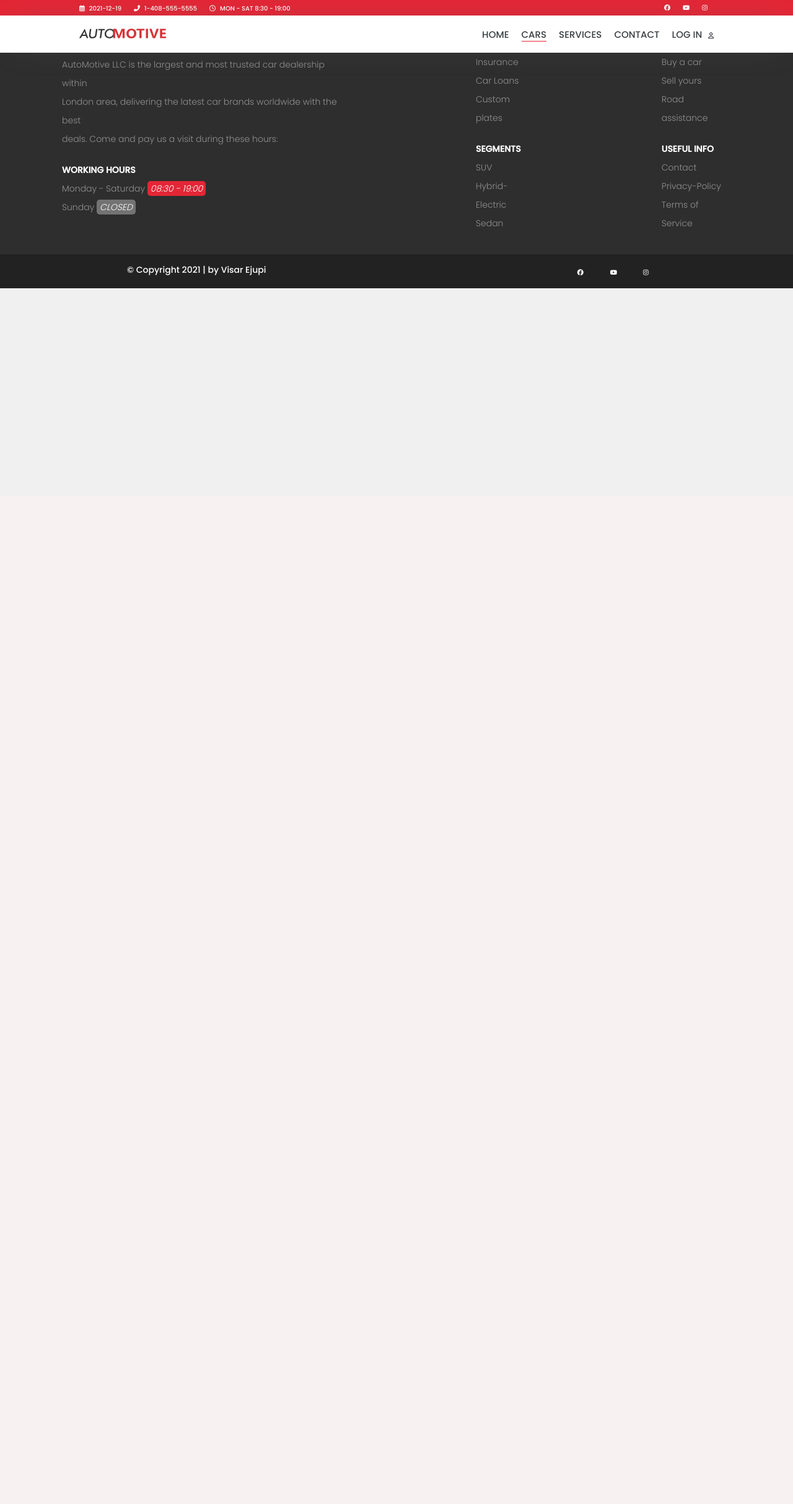
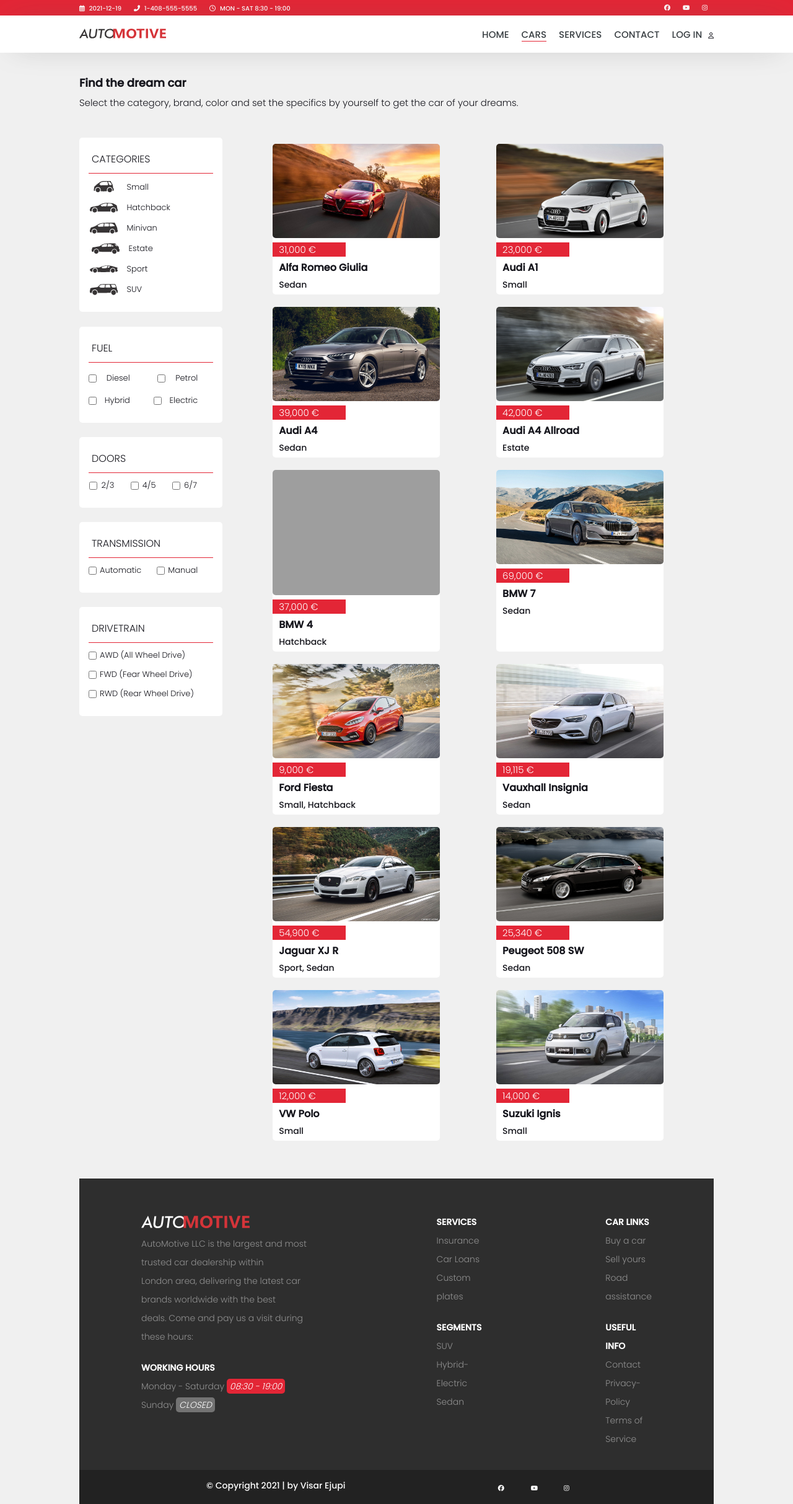
Before and after one commit to visarejupi/AUTOMOTIVEproject, a PHP site: page /cars.php in a window 1280 px wide. Shown: the whole page at 62% size. Before the commit the page ends 465 px from the top, so only its background shows below. Run offline with PHP 8.4, Linux system fonts and the light colour scheme; some libraries are stand-ins or nearby versions; grey boxes are pictures that could not be loaded.

Commit message:
puna te cars.php

```diff
--- a/cars.php
+++ b/cars.php
@@ -74,7 +74,152 @@
 
 
 <!-- MAIN CODE HERE -->
+<div class="container" >
+  <br>
+  <br>
+  <br>
+<h2 class="carstitle">Find the dream car</h2>
+<p class="carsp">Select the category, brand, color and set the specifics by yourself to get the car of your dreams.</p>
+  <div id="products">
+<aside>
+<ul class="aside" id="categories">
+  <h3 class="title">CATEGORIES</h3>
+  <li><a><img src="images/cars/cartypes/MICRO.svg" alt="" width="45" style="height: 18px;">Small</a></li>
+  <li><a><img src="images/cars/cartypes/HATCHBACK1.svg" alt="" width="45">Hatchback</a></li>
+  <li><a><img src="images/cars/cartypes/MINIVAN1.svg" alt="" width="45">Minivan</aimg></li>
+  <li><a><img src="images/cars/cartypes/CUV.svg" alt="" width="45">Estate</a></li>
+  <li><a><img src="images/cars/cartypes/SUPERCAR.svg" alt="" width="45">Sport</a></li>
+  <li><a><img src="images/cars/cartypes/SUV1.svg" alt="" width="45">SUV</a></li>
+</ul>
+<ul class="aside" id="fuel">
+  <h3 class="title">FUEL</h3>
+  <li>
+  <input type="checkbox" id="diesel">
+  <label for="diesel" id="f">Diesel</label>
+  <input type="checkbox" id="petrol">
+  <label for="petrol">Petrol</label>
+</li>
+<li>
+  <input type="checkbox" id="hybrid">
+  <label for="hybrid">Hybrid</label>
+  <input type="checkbox" id="electric">
+  <label for="electric">Electric</label>
+</li>
+</ul>
+<ul class="aside" id="doors">
+  <h3 class="title">DOORS</h3>
+  <li>
+    <input type="checkbox"  id="2/3">
+    <label for="2/3">2/3</label>
+    <input type="checkbox" id="4/5">
+    <label for="4/5">4/5</label>
+    <input type="checkbox" id="6/7">
+    <label for="6/7">6/7</label>
+  </li>
+</ul>
+<ul class="aside" id="transmission">
+  <h3 class="title">TRANSMISSION</h3>
+  <li>
+    <input type="checkbox" id="automatic">
+    <label for="automatic">Automatic</label>
+    <input type="checkbox" id="manual">
+    <label for="manual">Manual</label>
+  </li>
+</ul>
+<ul class="aside" id="drivetrain">
+  <h3 class="title">DRIVETRAIN</h3>
+  <li>
+    <input type="checkbox" id="awd">
+    <label for="awd">AWD (All Wheel Drive)</label>
+  </li>
+  <li>
+    <input type="checkbox" id="fwd">
+    <label for="fwd">FWD (Fear Wheel Drive)</label>
+  </li>
+  <li>
+    <input type="checkbox" id="rwd">
+    <label for="rwd">RWD (Rear Wheel Drive)</label>
+  </li>
+</ul>
+</aside>
+<section>
+  <div class="cardeals_container" id="cars">
+    <div class="box"  id="box">
+      <img src="images/cars/carpictures/alfaromeo.jpg" alt="">
+      <h2>31,000	&#128;</h2>
+      <h1>Alfa Romeo Giulia</h1>
+      <p>Sedan</p>
+    </div>
+    <div class="box" id="box">
+      <img src="images/cars/carpictures/audia1.jpg" alt="">
+      <h2>23,000	&#128;</h2>
+      <h1>Audi A1</h1>
+      <p>Small</p>
+    </div>
+    <div class="box" id="box">
+      <img src="images/cars/carpictures/audia4.jpg" alt="">
+        <h2>39,000	&#128;</h2>
+        <h1>Audi A4</h1>
+        <p>Sedan</p>
+      </div>
+      <div class="box" id="box">
+        <img src="images/cars/carpictures/audia4allroad.jpg" alt="">
+        <h2>42,000	&#128;</h2>
+      <h1>Audi A4 Allroad</h1>
+      <p>Estate</p>
+    </div>
+    <div class="box" id="box">
+      <img src="images/cars/carpictures/bmw4.jpg" alt="">
+      <h2>37,000	&#128;</h2>
+      <h1>BMW 4</h1>
+      <p>Hatchback</p>
+    </div>
+    <div class="box" id="box">
+      <img src="images/cars/carpictures/bmw7.jpg" alt="">
+      <h2>69,000	&#128;</h2>
+      <h1>BMW 7</h1>
+      <p>Sedan</p>
+    </div>
+    <div class="box"  id="box">
+      <img src="images/cars/carpictures/fordfiesta.jpg" alt="">
+      <h2>9,000	&#128;</h2>
+      <h1>Ford Fiesta</h1>
+      <p>Small, Hatchback</p>
+    </div>
+    <div class="box" id="box">
+      <img src="images/cars/carpictures/insigna.jpg" alt="">
+      <h2>19,115	&#128;</h2>
+      <h1>Vauxhall Insignia</h1>
+      <p>Sedan</p>
+    </div>
+    <div class="box" id="box">
+      <img src="images/cars/carpictures/jaguar.jpg" alt="">
+        <h2>54,900	&#128;</h2>
+        <h1>Jaguar XJ R</h1>
+        <p>Sport, Sedan</p>
+      </div>
+      <div class="box" id="box">
+        <img src="images/cars/carpictures/peugeot508.jpg" alt="">
+        <h2>25,340	&#128;</h2>
+      <h1>Peugeot 508 SW</h1>
+      <p>Sedan</p>
+    </div>
+    <div class="box" id="box">
+      <img src="images/cars/carpictures/polo.jpg" alt="">
+      <h2>12,000	&#128;</h2>
+      <h1>VW Polo</h1>
+      <p>Small</p>
+    </div>
+    <div class="box" id="box">
+      <img src="images/cars/carpictures/suzuki.jpg" alt="">
+      <h2>14,000	&#128;</h2>
+      <h1>Suzuki Ignis</h1>
+      <p>Small</p>
+    </div>
 
+    </div>
+</section>
+</div>
 
 
 <?php
```
